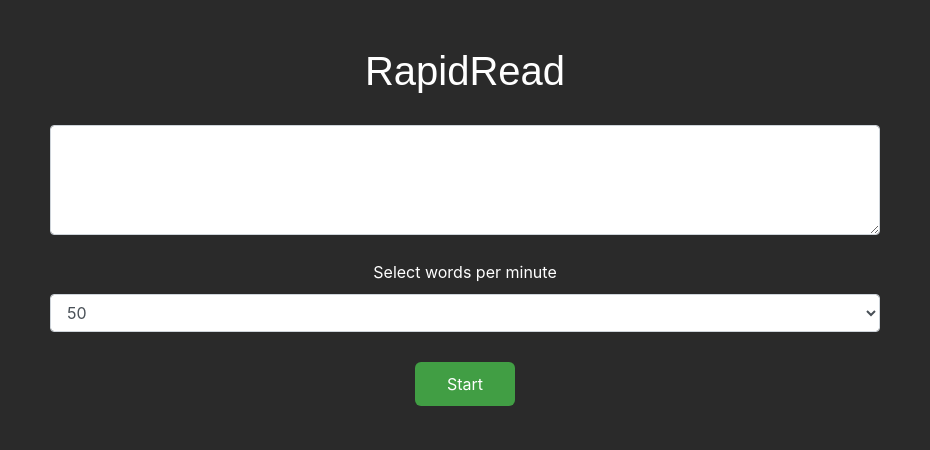
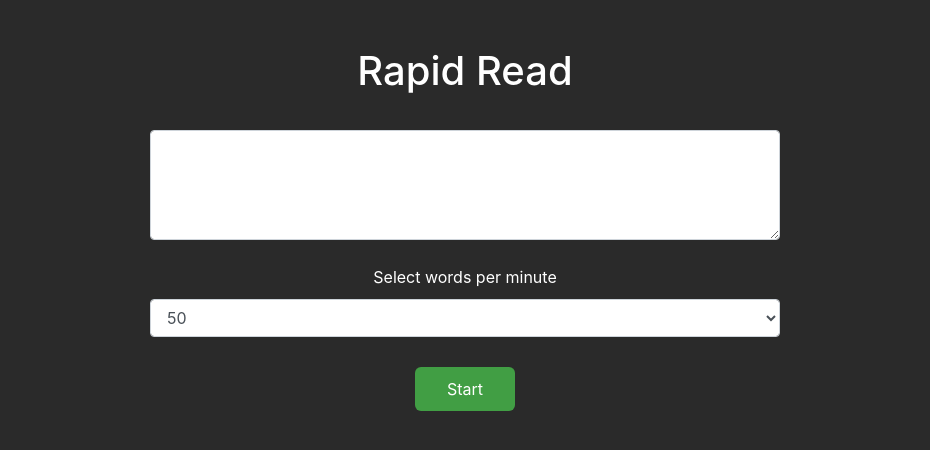
Before and after one commit to virejdasani/RapidRead, an Electron app: page index.html in a window 930 px wide. Drawn offline with nearby package versions, Linux system fonts and the light colour scheme.

Commit message:
Made the displayed words readable and improved other minor stuff

```diff
--- a/index.html
+++ b/index.html
@@ -8,12 +8,12 @@
     <link href="styles.css" rel="stylesheet">
     <!-- Bootstrap -->
     <link rel="stylesheet" href="https://stackpath.bootstrapcdn.com/bootstrap/4.5.2/css/bootstrap.min.css">
-    <title>RapidRead</title>
+    <title>Rapid Read</title>
 </head>
 
 <body>
     <div id="app">
-        <h1 id="title">RapidRead</h1>
+        <h1 id="title">Rapid Read</h1>
 
         <form id="inputForm">
 
--- a/styles.css
+++ b/styles.css
@@ -8,29 +8,29 @@ body,
 #app {
     margin-top: 5%;
     text-align: center;
-
 }
 
 #title {
-    margin-top: 30px;
-    margin-bottom: 30px;
+    margin-bottom: 35px;
     text-align: center;
-    font-family: Arial, Helvetica, sans-serif;
+    font-family: -apple-system,BlinkMacSystemFont,"Segoe UI",Roboto,"Helvetica Neue",Arial,"Noto Sans",sans-serif,"Apple Color Emoji","Segoe UI Emoji","Segoe UI Symbol","Noto Color Emoji";
 }
 
 #inputForm {
-    margin-left: 50px;
-    margin-right: 50px;
+    margin-left: 150px;
+    margin-right: 150px;
 }
 
 #rapidWords {
-    margin-top: 120px;
-    font-size: xx-large;
+    margin-top: 65px;
+    font-size: 5.5rem;
+    margin-bottom: 300px;
 }
 
 #wpmLabel {
     margin: 10px;
     margin-top: 25px;
+    font-size: medium;
 }
 
 #startButton {
```
